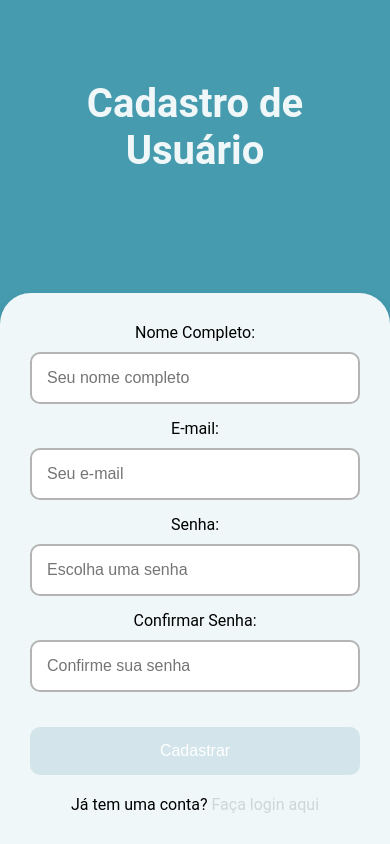
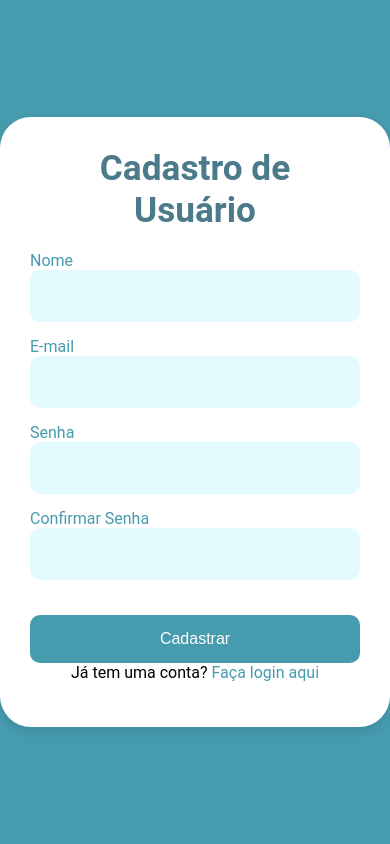
Before and after one commit to larissassk/AuthSystem, a PHP site: page /cadastro.html in a window 390 px wide. Run offline with PHP 8.4, Linux system fonts and the light colour scheme.

Commit message:
Adiciona estilo responsivo e aprimora o design das páginas de login e cadastro.

```diff
--- a/cadastro.html
+++ b/cadastro.html
@@ -7,31 +7,37 @@
     <link rel="stylesheet" href="style.css"> <!-- Seu arquivo de estilo CSS -->
 </head>
 <body>
-    <h1>Cadastro de <br>Usuário</h1>
+    <!-- <div id="logo">
+        <img src="img/logo.png"  width="286px" height="126px" alt="Logo Roubbie">
+    </div> -->
 
     <div class="container">
+        <h1>Cadastro de <br>Usuário</h1>
+
         <form id="formCadastro" method="POST" action="cadastro.php">
             <div class="form-group">
-                <label for="name">Nome Completo:</label>
-                <input type="text" id="name" name="name" required placeholder="Seu nome completo">
+                <label for="name">Nome</label>
+                <input type="text" id="name" name="name" required placeholder="">
             </div>
             <div class="form-group">
-                <label for="email">E-mail:</label>
-                <input type="email" id="email" name="email" required placeholder="Seu e-mail">
+                <label for="email">E-mail</label>
+                <input type="email" id="email" name="email" required placeholder="">
             </div>
             <div class="form-group">
-                <label for="password">Senha:</label>
-                <input type="password" id="password" name="password" required placeholder="Escolha uma senha">
+                <label for="password">Senha</label>
+                <input type="password" id="password" name="password" required placeholder="">
             </div>
             <div class="form-group">
-                <label for="confirm-password">Confirmar Senha:</label>
-                <input type="password" id="confirm-password" name="confirm-password" required placeholder="Confirme sua senha">
+                <label for="confirm-password">Confirmar Senha</label>
+                <input type="password" id="confirm-password" name="confirm-password" required placeholder="">
             </div>
             <div class="form-group">
                 <button type="submit" class="btn">Cadastrar</button>
+                <p>Já tem uma conta? <a href="login.html">Faça login aqui</a></p>
+
             </div>
+
         </form>
-        <p>Já tem uma conta? <a href="login.html">Faça login aqui</a></p>
     </div>
 
 </body>
--- a/style.css
+++ b/style.css
@@ -10,57 +10,42 @@
 
 /* Corpo da página */
 body {
-    font-family: 'Roboto', sans-serif; /* Aplicando a fonte Roboto */
-    background-color: #469baf; /* Cor alterada */
+    font-family: 'Roboto', sans-serif;
+    background-color: #469baf;
     display: flex;
-    justify-content: flex-start;  /* Alinha os itens à esquerda */
-    align-items: center;  /* Alinha o conteúdo verticalmente no centro */
+    justify-content: center;  /* Centraliza horizontalmente */
+    align-items: center;     /* Centraliza verticalmente */
     height: 100vh;
     margin: 0;
-    flex-direction: column; /* Empilha o título e o contêiner */
+    flex-direction: column;
+    gap: 20px; /* Espaço controlado entre os elementos */
 }
 
 /* Título */
 h1 {
-    font-size: 2.5em;
-    margin-top: 80px; /* Ajuste do espaço entre o topo da tela e o título */
-    color: #f0f7f8; /* Cor alterada */
+    font-size: 2.2em;
+    color: #4B7B8A;
     font-weight: bold;
     text-align: center;
+    margin-bottom: 20px; /* Adicionando um espaço abaixo do título */
+}
+
+/* Logo */
+.logo img {
+    display: block;
+    margin: 0 auto;
+    align-items: center;
 }
 
 /* Container principal */
 .container {
-    background-color: #f0f7f8; /* Cor alterada */
+    background-color: #fff;
     padding: 30px;
     box-shadow: 0 4px 10px rgba(0, 0, 0, 0.1);
     width: 100%;
-    border-radius: 31px 31px 0 0; /* Arredonda apenas as bordas superiores */
+    border-radius: 31px;
     max-width: 400px;
-    height: auto;  /* Remove altura fixa */
-    min-height: 500px; /* Garante uma altura mínima */
-    text-align: center;
-    position: relative;
-    margin-top: auto; /* Empurra o contêiner para a parte inferior */
-}
-
-/* Container específico para login */
-.container.login {
-    height: 450px;  /* Ajusta a altura para o formulário de login */
-    min-height: auto;  /* Permite altura ajustável */
-    padding: 30px;
-}
-
-/* Estilo da estrela (ícone) */
-.star {
-    width: 80px;
-    height: 80px;
-    background-color: #F1C40F;
-    clip-path: polygon(50% 0%, 61% 35%, 98% 35%, 68% 57%, 79% 91%, 50% 70%, 21% 91%, 32% 57%, 2% 35%, 39% 35%);
-    position: absolute;
-    top: -40px; /* Colocando a estrela acima do formulário */
-    left: 50%;
-    transform: translateX(-50%);
+    text-align: initial;
 }
 
 /* Estilo dos campos de input */
@@ -69,24 +54,31 @@ h1 {
 }
 
 .form-group input {
+    background-color: #e3faff;
     width: 100%;
     padding: 15px;
-    border: 2px solid #B4B4B4;
+    border: 2px solid #e3faff;
     border-radius: 10px;
     font-size: 16px;
-    margin-top: 10px;
     transition: border-color 0.3s;
 }
 
 .form-group input:focus {
-    border-color: #4B7B8A; /* Mudando a cor do foco */
+    border-color: #4B7B8A;
+}
+
+/* Estilo dos campos de label */
+.form-group label {
+    color: #469baf;
+    font-size: medium;
+    font-family: 'Roboto', sans-serif;
 }
 
 /* Botão */
 .btn {
     width: 100%;
     padding: 15px;
-    background-color: #d3e5eb; /* Cor do botão */
+    background-color: #469baf;
     color: #fff;
     border: none;
     border-radius: 10px;
@@ -96,17 +88,16 @@ h1 {
 }
 
 .btn:hover {
-    background-color: #3A5B61; /* Hover no botão */
+    background-color: #3A5B61;
 }
 
 /* Links */
 p {
     text-align: center;
-    margin-top: 20px;
 }
 
 p a {
-    color: #ced6d8;
+    color: #469baf;
     text-decoration: none;
 }
 
```
Also changed, not shown: login.html (+9 -4 lines), img/logo.png (added).
